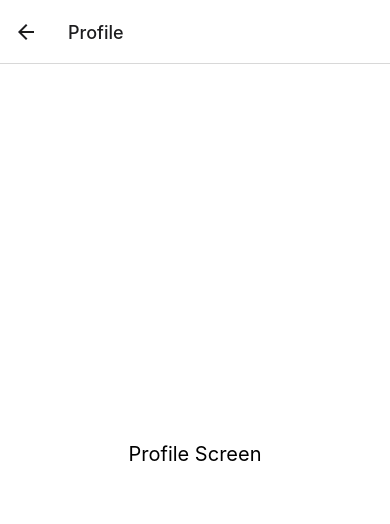
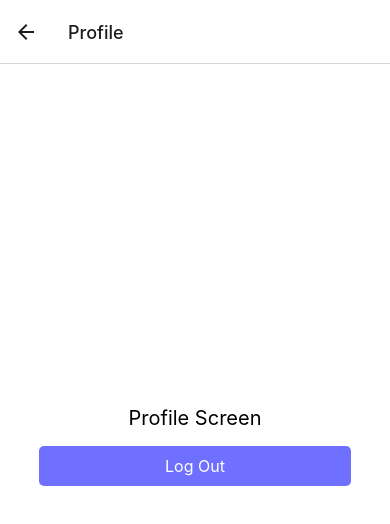
Before and after one commit to tarikozyurtt/pharm_nav, a React Native app in the folder client/: screen /Profile in a window 390 px wide. Shown: the top 524 px of the page. Built offline with nearby package versions, Linux system fonts and the light colour scheme.

Commit message:
initialize authcontext (TODO: finalize it and handle log out)

```diff
--- /dev/null
+++ b/client/src/AuthContext.js
@@ -0,0 +1,25 @@
+import { createContext, useContext, useState } from 'react';
+
+const AuthContext = createContext();
+
+export const AuthProvider = ({ children }) => {
+  const [user, setUser] = useState(null);
+
+  const signIn = (userData) => {
+    // Perform authentication logic here
+    setUser(userData);
+  };
+
+  const signOut = () => {
+    // Perform sign-out logic here
+    setUser(null);
+  };
+
+  return (
+    <AuthContext.Provider value={{ user, signIn, signOut }}>
+      {children}
+    </AuthContext.Provider>
+  );
+};
+
+export const useAuth = () => useContext(AuthContext);
--- a/client/src/screens/HomeScreen/HomeScreen.js
+++ b/client/src/screens/HomeScreen/HomeScreen.js
@@ -1,5 +1,6 @@
 import React, { useState, useEffect } from 'react';
 import { View, Text, TextInput, Button, TouchableOpacity, Image, StyleSheet, Alert, ActivityIndicator, Keyboard, TouchableWithoutFeedback } from 'react-native';
+import { useAuth } from '../../AuthContext';
 
 const searchPrescriptionCode = async (code) => {
     // Simulating a service call, replace with actual service call
@@ -12,6 +13,7 @@ const searchPrescriptionCode = async (code) => {
 };
 
 export default function HomeScreen({ navigation }) {
+    const { user, signOut } = useAuth();
     const [prescriptionCode, setPrescriptionCode] = useState('');
     const [isLoading, setIsLoading] = useState(false);
 
--- a/client/src/screens/ProfileScreen/ProfileScreen.js
+++ b/client/src/screens/ProfileScreen/ProfileScreen.js
@@ -1,11 +1,28 @@
 import React from 'react';
-import { View, Text, StyleSheet } from 'react-native';
+import { View, Text, StyleSheet, TouchableOpacity } from 'react-native';
 
-export default function ProfileScreen() {
+export default function ProfileScreen({ navigation }) {
+
+  const handleLogOut = async () => {
+    // Logic for signing out (e.g., clearing authentication tokens, resetting user state, etc.)
+    console.log('user signed out')
+    navigation.reset({
+      index: 0,
+      routes: [{ name: 'Welcome' }],
+    });
+    return true
+  };
   return (
     <View style={styles.container}>
       <Text style={styles.text}>Profile Screen</Text>
+      <TouchableOpacity
+        style={styles.button}
+        onPress={handleLogOut}
+      >
+        <Text style={styles.buttonText}>Log Out</Text>
+      </TouchableOpacity>
     </View>
+
   );
 }
 
@@ -19,4 +36,16 @@ const styles = StyleSheet.create({
   text: {
     fontSize: 20,
   },
+  button: {
+    backgroundColor: '#6f70ff',
+    padding: 10,
+    margin: '4%',
+    width: '80%',
+    borderRadius: 5,
+  },
+  buttonText: {
+    color: 'white',
+    fontSize: 16,
+    textAlign: 'center',
+  },
 });
--- a/client/src/screens/SignInScreen/SignInScreen.js
+++ b/client/src/screens/SignInScreen/SignInScreen.js
@@ -1,6 +1,7 @@
-import React, { useState, useEffect, useRef } from 'react';
+import React, { useState, useEffect } from 'react';
 import { View, Text, TextInput, Button, TouchableOpacity, ActivityIndicator, TouchableWithoutFeedback, Keyboard, Image, StyleSheet, Alert } from 'react-native';
 import { useRoute } from '@react-navigation/native';
+import { useAuth } from '../../AuthContext';
 
 const authenticateUser = async (body) => {
     return await fetch('https://splendorous-praline-960c1f.netlify.app/.netlify/functions/index/authenticate', {
@@ -21,9 +22,10 @@ const simulateFunctionCall = () => {
 };
 
 export default function SignInScreen({ navigation }) {
+    const { user, signOut } = useAuth();
     const [email, setEmail] = useState('');
-    const password = useRef('');
-    const route = useRoute();
+    const [password, setPassword] = useState('');
+    const route = useRoute(0);
     const signUp = route.params?.signUpSuccess;
     const [mandatoryFull, setMandatoryFull] = useState(true);
     const [mandatoryFields, setMandatoryFields] = useState([]);
@@ -34,7 +36,7 @@ export default function SignInScreen({ navigation }) {
         if (!email) {
             emptyFields.push('email')
         }
-        if (!password.current) {
+        if (!password) {
             emptyFields.push('password')
         }
         setMandatoryFields(emptyFields);
@@ -51,10 +53,10 @@ export default function SignInScreen({ navigation }) {
             // const response = await authenticateUser(
             //     JSON.stringify({
             //         email: email,
-            //         password: password.current,
+            //         password: password,
             //     }))
             const response = simulateFunctionCall()
-
+            console.log('user:', user)
             // if (!response.ok) {
             //     throw new Error('Sign in failed');
             // }
@@ -66,7 +68,7 @@ export default function SignInScreen({ navigation }) {
             Alert.alert('Sign In Failed', 'Invalid email or password. Please try again.');
         } finally {
             setIsLoading(false);
-            password.current = ''
+            setPassword('')
         }
     };
 
@@ -99,7 +101,7 @@ export default function SignInScreen({ navigation }) {
                     placeholderTextColor="#AFB1B6"
                     secureTextEntry
                     value={password}
-                    onChangeText={(text) => (password.current = text)}
+                    onChangeText={setPassword}
                 />)}
                 {!mandatoryFull && (
                     <Text style={{ color: 'red' }}>You did not fill all mandatory fields!</Text>
--- a/client/src/screens/SignUpScreen/SignUpScreen.js
+++ b/client/src/screens/SignUpScreen/SignUpScreen.js
@@ -1,4 +1,4 @@
-import React, { useState, useRef } from 'react';
+import React, { useState } from 'react';
 import { View, Text, TextInput, TouchableOpacity, ActivityIndicator, TouchableWithoutFeedback, StyleSheet, Keyboard } from 'react-native';
 // import { useAuth } from './AuthContext';
 
@@ -25,8 +25,8 @@ export default function SignUpScreen({ navigation }) {
     const [surname, setSurname] = useState('');
     const [email, setEmail] = useState('');
     const [age, setAge] = useState('');
-    const password1 = useRef('');
-    const password2 = useRef('');
+    const [password1, setPassword1] = useState('');
+    const [password2, setPassword2] = useState('');
     const [passwordsMatch, setPasswordsMatch] = useState(true);
     const [mandatoryFull, setMandatoryFull] = useState(true);
     const [mandatoryFields, setMandatoryFields] = useState([]);
@@ -43,10 +43,10 @@ export default function SignUpScreen({ navigation }) {
         if (!email) {
             emptyFields.push('email')
         }
-        if (!password1.current) {
+        if (!password1) {
             emptyFields.push('password1')
         }
-        if (!password2.current) {
+        if (!password2) {
             emptyFields.push('password2')
         }
         setMandatoryFields(emptyFields);
@@ -60,7 +60,7 @@ export default function SignUpScreen({ navigation }) {
         }
 
         setPasswordsMatch(true);
-        if (password1.current !== password2.current) {
+        if (password1 !== password2) {
             setPasswordsMatch(false);
             return;
         }
@@ -72,7 +72,7 @@ export default function SignUpScreen({ navigation }) {
                 JSON.stringify({
                     name: name,
                     email: email,
-                    password: password1.current,
+                    password: password1,
                 }))
 
             // if (!response.ok) {
@@ -131,7 +131,7 @@ export default function SignUpScreen({ navigation }) {
                     placeholderTextColor="#AFB1B6"
                     secureTextEntry
                     value={password1}
-                    onChangeText={(text) => (password1.current = text)}
+                    onChangeText={setPassword1}
                 />)}
                 {!isLoading && (<TextInput
                     style={[styles.input, mandatoryFields.includes('password2') && styles.mandatory]}
@@ -139,7 +139,7 @@ export default function SignUpScreen({ navigation }) {
                     placeholderTextColor="#AFB1B6"
                     secureTextEntry
                     value={password2}
-                    onChangeText={(text) => (password2.current = text)}
+                    onChangeText={setPassword2}
                 />)}
 
                 {!mandatoryFull && (
```
Also changed, not shown: client/App.js (+8 -4 lines).
